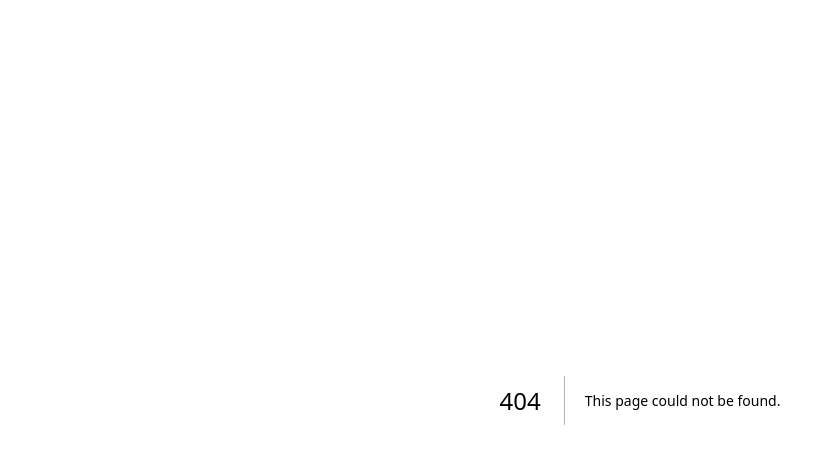
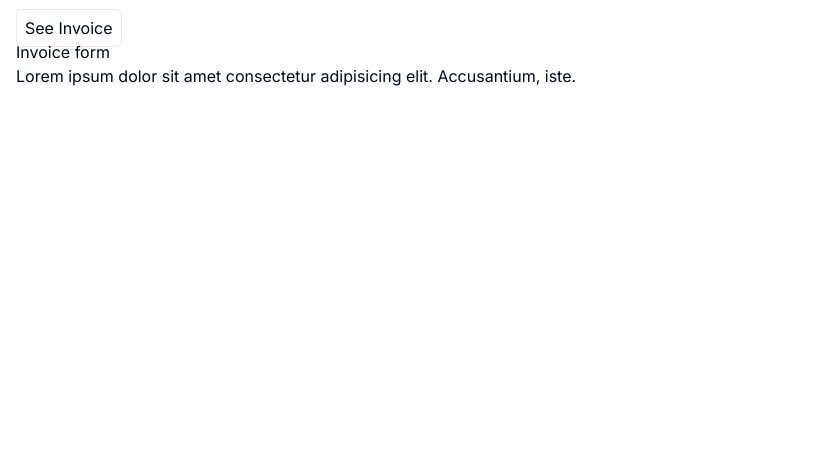
Before and after one commit to mrkarimoff/invoice-builder, a Next.js app: page /form in a window 1280 px wide. Before the commit this address had no page. Shown: the top 464 px of the page, without its empty margins (0-827 px from the left). Built offline with nearby package versions, Linux system fonts and the light colour scheme.

Commit message:
work in progress

```diff
--- /dev/null
+++ b/app/form/page.tsx
@@ -0,0 +1,18 @@
+import Link from 'next/link';
+
+const FormPage = () => {
+  return (
+    <div className="container mx-auto p-4">
+      <Link className="rounded-md border border-red-100 p-2" href={'/'}>
+        See Invoice
+      </Link>
+      <h2>Invoice form</h2>
+      <p>
+        Lorem ipsum dolor sit amet consectetur adipisicing elit. Accusantium,
+        iste.
+      </p>
+    </div>
+  );
+};
+
+export default FormPage;
--- a/app/page.tsx
+++ b/app/page.tsx
@@ -1,21 +1,11 @@
-'use client';
+import InvoiceView from '@/components/invoiceView/invoiceView';
 
-import InvoiceForm from '@/components/main/invoiceForm/invoiceForm';
-import InvoiceView from '@/components/main/invoiceView/invoiceView';
-import { useState } from 'react';
-
-const Page = () => {
-  const [showView, setShowView] = useState(true);
-
+const HomePage = () => {
   return (
     <div className="container mx-auto p-4">
-      {showView ? (
-        <InvoiceView setShowView={setShowView} />
-      ) : (
-        <InvoiceForm setShowView={setShowView} />
-      )}
+      <InvoiceView />
     </div>
   );
 };
 
-export default Page;
+export default HomePage;
--- a/components/main/invoiceView/invoiceView.tsx
+++ b/components/invoiceView/invoiceView.tsx
@@ -1,17 +1,16 @@
+'use client';
+
 import { Inter, Lora } from 'next/font/google';
 import { useRef } from 'react';
 import { useReactToPrint } from 'react-to-print';
-import { Button } from '../../ui/button';
 import InvoiceTable from './invoiceTable';
+import Link from 'next/link';
+import { Button } from '@/components/ui/button';
 
 const lora = Lora({ subsets: ['latin'] });
 const inter = Inter({ subsets: ['latin'] });
 
-type InvoiceViewProps = {
-  setShowView: React.Dispatch<React.SetStateAction<boolean>>;
-};
-
-const InvoiceView = ({ setShowView }: InvoiceViewProps) => {
+const InvoiceView = () => {
   const componentRef = useRef(null);
 
   const handlePrint = useReactToPrint({
@@ -21,9 +20,9 @@ const InvoiceView = ({ setShowView }: InvoiceViewProps) => {
   return (
     <>
       <div className="flex gap-2">
-        <Button onClick={() => setShowView(false)} variant={'secondary'}>
+        <Link className="rounded-md border border-red-100 p-2" href={'/form'}>
           Edit Invoice
-        </Button>
+        </Link>
         <Button variant={'default'} onClick={handlePrint}>
           Print this out!
         </Button>
--- a/components/main/invoiceForm/invoiceForm.tsx
+++ /dev/null
@@ -1,19 +0,0 @@
-import React from 'react';
-import { Button } from '../../ui/button';
-
-type InvoiceFormProps = {
-  setShowView: React.Dispatch<React.SetStateAction<boolean>>;
-};
-
-const InvoiceForm = ({ setShowView }: InvoiceFormProps) => {
-  return (
-    <div>
-      <Button onClick={() => setShowView(true)} variant={'secondary'}>
-        See Invoice
-      </Button>
-      Invoice form
-    </div>
-  );
-};
-
-export default InvoiceForm;
--- a/package.json
+++ b/package.json
@@ -14,7 +14,7 @@
     "class-variance-authority": "^0.7.0",
     "clsx": "^2.0.0",
     "lucide-react": "^0.288.0",
-    "next": "^14.0.0",
+    "next": "^14.0.3",
     "react": "^18.2.0",
     "react-dom": "^18.2.0",
     "react-markdown": "^9.0.0",
@@ -28,7 +28,7 @@
     "@types/react-dom": "^18",
     "autoprefixer": "^10",
     "eslint": "^8",
-    "eslint-config-next": "^14.0.0",
+    "eslint-config-next": "^14.0.3",
     "postcss": "^8",
     "prettier-plugin-tailwindcss": "^0.5.6",
     "tailwindcss": "^3",
```
Also changed, not shown: components/invoiceView/customMarkdownComponents.tsx (renamed from components/main/invoiceView/customMarkdownComponents.tsx), components/invoiceView/invoiceTable.tsx (renamed from components/main/invoiceView/invoiceTable.tsx), 1 other file (tests, documents, lock files or other folders).
